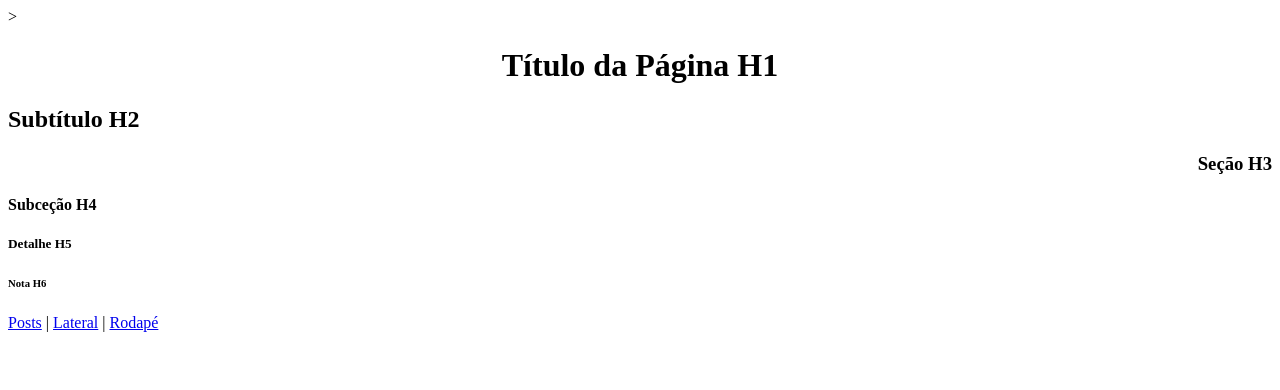
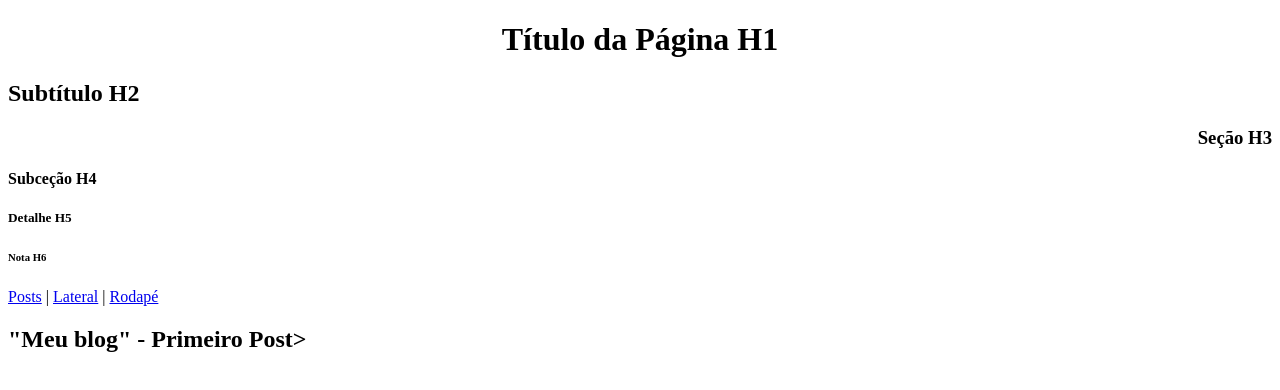
Before and after one commit to MendeszXP/Web-Design, a plain HTML site: page index.html in a window 1280 px wide. Drawn offline with Linux system fonts and the light colour scheme.

Commit message:
Quarta versão

```diff
--- a/index.html
+++ b/index.html
@@ -2,7 +2,7 @@
 <html lang="pt-br">
 <head>
     <meta charset="UTF-8">
-    <title>Atividade 3 </title>>
+    <title>Atividade 3 </title>
 </head>
 <body>
     <header>
@@ -19,6 +19,14 @@
     <a href="#Lateral">Lateral</a> |
     <a href="#Rodape">Rodapé</a>
 
+    <section id="Posts">
+        <article class="post">
+            <header>
+                <h2>"Meu blog" - Primeiro Post>
+
+            </header>
+        </article>
+    </section>
 
             </p>
 
```
